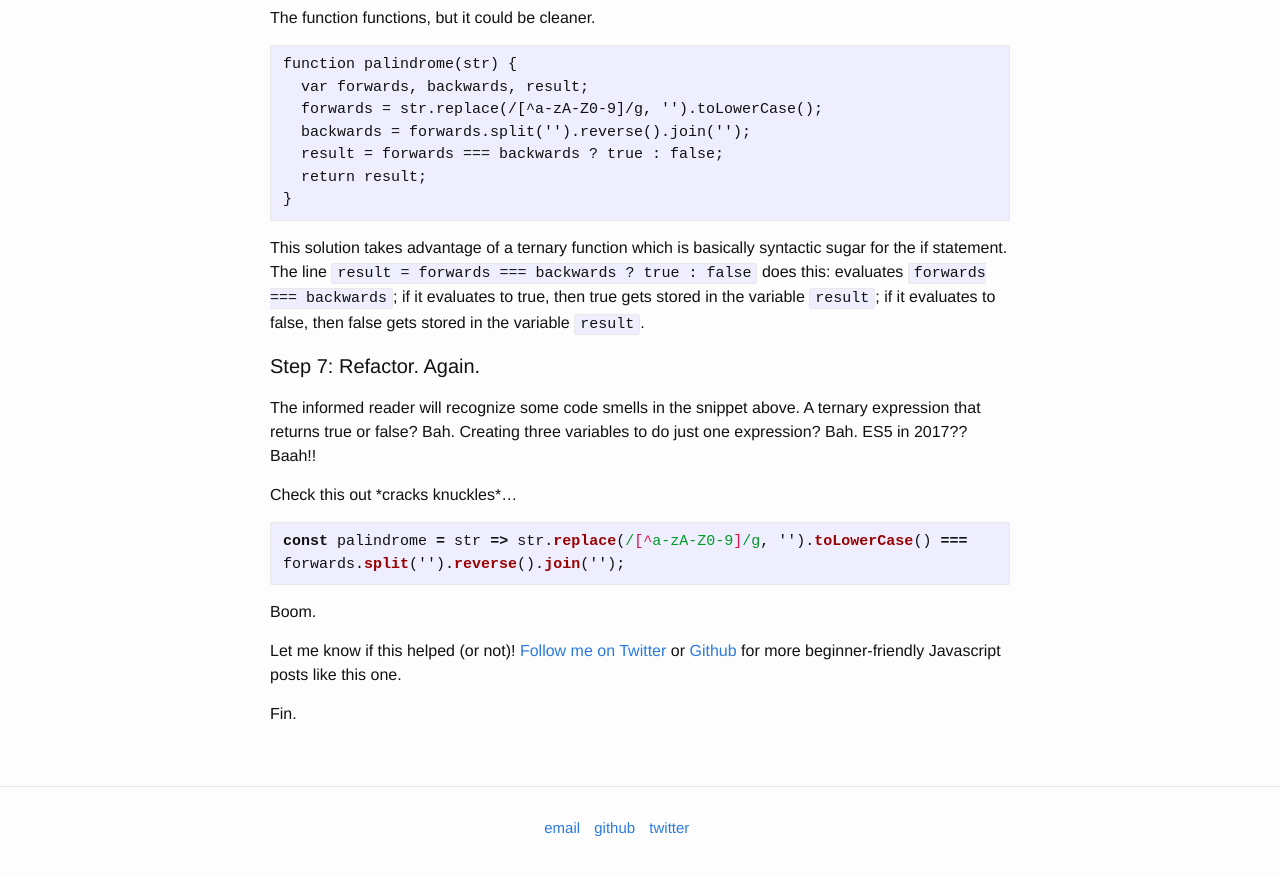
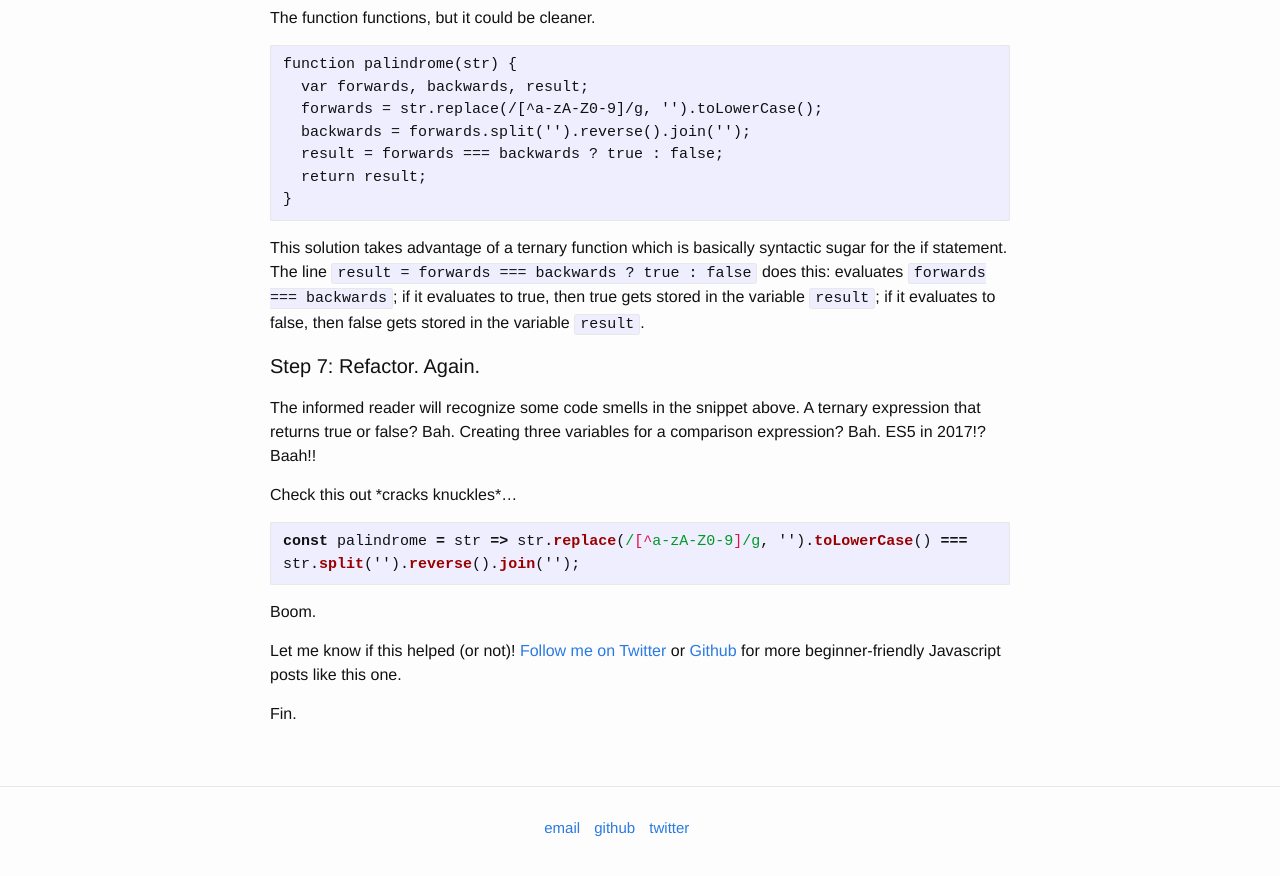
Before and after one commit to vincecampanale/blog, a Jekyll site: the page built from _posts/2016-12-10-check-for-palindromes.markdown, in a window 1280 px wide and 900 px high, scrolled down 2477 px. Shown: the top 876 px of the window. Built offline with Jekyll 4.4.1, drawn with Linux system fonts in a browser that asks for light colours.

Commit message:
fix(check-for-palindromes): correct typos

````diff
--- a/_posts/2016-12-10-check-for-palindromes.markdown
+++ b/_posts/2016-12-10-check-for-palindromes.markdown
@@ -113,12 +113,12 @@ This solution takes advantage of a ternary function which is basically syntactic
 
 #### Step 7: Refactor. Again.
 
-The informed reader will recognize some code smells in the snippet above. A ternary expression that returns true or false? Bah. Creating three variables to do just one expression? Bah. ES5 in 2017?? Baah!!
+The informed reader will recognize some code smells in the snippet above. A ternary expression that returns true or false? Bah. Creating three variables for a comparison expression? Bah. ES5 in 2017!? Baah!!
 
 Check this out \*cracks knuckles\*...
 
 ```javascript
-const palindrome = str => str.replace(/[^a-zA-Z0-9]/g, '').toLowerCase() === forwards.split('').reverse().join('');
+const palindrome = str => str.replace(/[^a-zA-Z0-9]/g, '').toLowerCase() === str.split('').reverse().join('');
 ```
 
 Boom.
````
